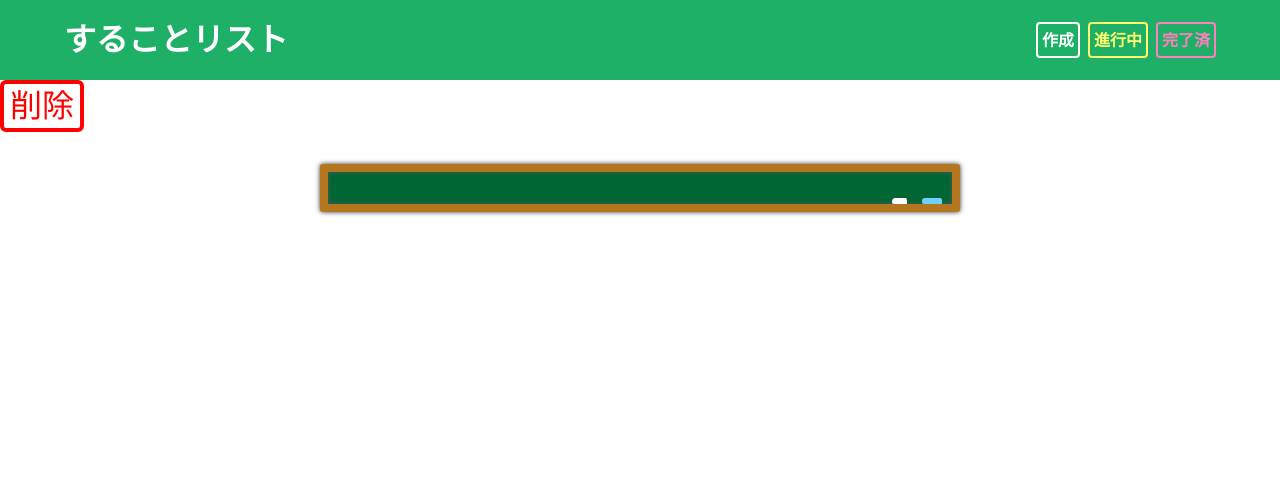
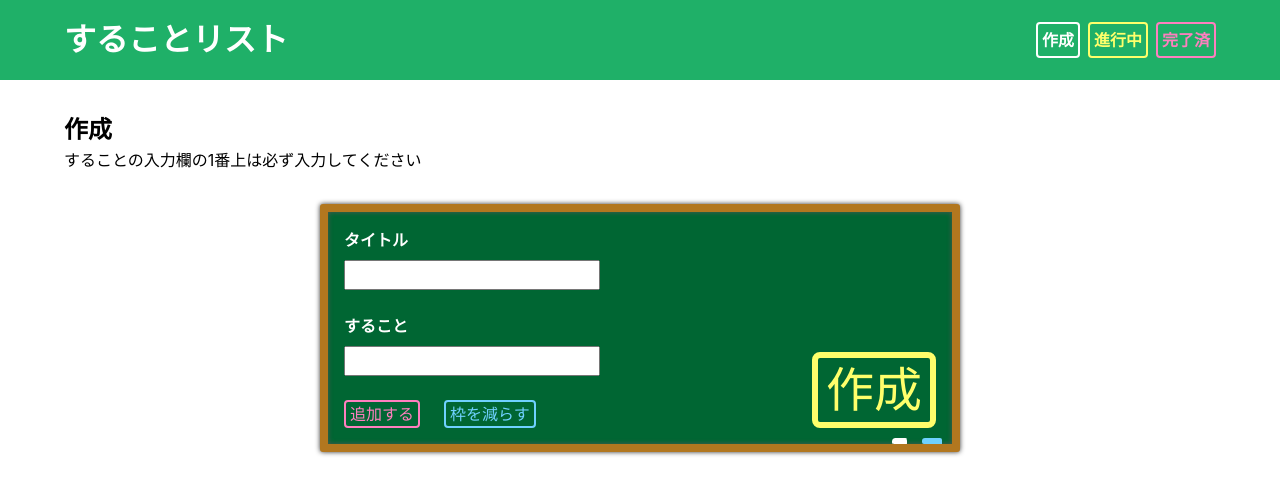
Before and after one commit to kamiyakoh/todoapp--react, a React (Create React App) app: page / in a window 1280 px wide. Shown: the top 494 px of the page. Built offline with nearby package versions, Linux system fonts and the light colour scheme.

Commit message:
New.jsx作成

```diff
--- a/package.json
+++ b/package.json
@@ -45,7 +45,7 @@
     "eslint-config-airbnb": "^19.0.4",
     "eslint-plugin-import": "^2.25.3",
     "eslint-plugin-jsx-a11y": "^6.5.1",
-    "eslint-plugin-react": "^7.28.0",
+    "eslint-plugin-react": "^7.32.2",
     "eslint-plugin-react-hooks": "^4.3.0"
   }
 }
--- a/src/App.jsx
+++ b/src/App.jsx
@@ -2,25 +2,9 @@ import React from 'react';
 /** @jsxImportSource @emotion/react */
 import { css } from '@emotion/react';
 import Header from './Header';
-import Button from './Button';
-import Board from './Board';
+import New from './New';
 
 function App() {
-  const example = css`
-    --color: #f00;
-    --size: 2;
-  `;
-
-  const boardNew = css`
-    max-width: 640px;
-    width: 100%;
-    margin: 2em auto;
-  `;
-
-  const test1 = () => {
-    alert('propsテスト成功');
-  };
-
   return (
     <div className='App'>
       <Header />
@@ -29,10 +13,7 @@ function App() {
           padding-top: 80px;
         `}
       >
-        <Button cssName={example} onClick={test1}>
-          削除
-        </Button>
-        <Board cssName={boardNew}> </Board>
+        <New />
       </main>
     </div>
   );
--- /dev/null
+++ b/src/New.jsx
@@ -0,0 +1,141 @@
+import React from 'react';
+/** @jsxImportSource @emotion/react */
+import { css } from '@emotion/react';
+import Container from './Container';
+import Board from './Board';
+import Button from './Button';
+
+function New() {
+  const breakpoints = [600, 960];
+  const mq = breakpoints.map((bp) => `@media (width < ${bp}px)`);
+
+  const secNew = css`
+    padding: 32px 0 32px;
+  `;
+  const boardNew = css`
+    max-width: 640px;
+    width: 100%;
+    margin: 2em auto;
+  `;
+  const form = css`
+    display: flex;
+    justify-content: space-between;
+    align-items: flex-end;
+
+    ${mq[0]} {
+      flex-direction: column;
+      justify-content: flex-start;
+      align-items: flex-start;
+      gap: 24px;
+    }
+
+    div {
+      * + * {
+        margin-top: 8px;
+      }
+      button + button {
+        margin-top: 24px;
+      }
+    }
+  `;
+  const fwBold = css`
+    font-weight: bold;
+  `;
+  const pink = css`
+    --color: #ff7fbf;
+  `;
+  const blue = css`
+    --color: #6fd1ff;
+  `;
+  const yellow = css`
+    --color: #ffff6b;
+  `;
+  const size3 = css`
+    --size: 3;
+  `;
+
+  const addTask = () => {
+    const taskInputs = document.getElementById('taskInputs');
+    const addInput = document.createElement('input');
+    addInput.type = 'text';
+    addInput.name = 'task';
+
+    taskInputs.appendChild(addInput);
+  };
+  const reduceTask = () => {
+    const taskInputs = document.getElementById('taskInputs');
+    const taskLength = document.getElementsByName('task').length;
+    if (taskLength > 1) {
+      const lastInput = taskInputs.lastElementChild;
+      lastInput.remove();
+    }
+  };
+  const submit = (e) => {
+    e.preventDefault();
+    const newTitle = document.getElementById('newTitle').value;
+    const newTasks = document.getElementsByName('task');
+    const newTasksValue = [];
+    newTasks.forEach((item) => {
+      if (item.value) {
+        newTasksValue.push(item.value);
+      }
+    });
+    console.log(newTitle);
+    console.log(newTasksValue);
+  };
+  return (
+    <section id='l-new' css={secNew}>
+      <Container>
+        <h2>作成</h2>
+        <p>することの入力欄の1番上は必ず入力してください</p>
+        <Board cssName={boardNew}>
+          <form action='' method='GET' name='new' css={form}>
+            <div>
+              <label htmlFor='newTitle'>
+                <span css={fwBold}>タイトル</span>
+                <br />
+                <input type='text' id='newTitle' />
+                <br />
+              </label>
+              <label htmlFor='task'>
+                <span css={fwBold}>すること</span>
+                <br />
+                <div id='taskInputs'>
+                  <input type='text' name='task' id='taskInput0' required />
+                </div>
+              </label>
+              <Button cssName={pink} onClick={addTask}>
+                追加する
+              </Button>
+              <Button
+                cssName={[
+                  blue,
+                  css`
+                    margin-left: 24px;
+                  `,
+                ]}
+                onClick={reduceTask}
+              >
+                枠を減らす
+              </Button>
+            </div>
+            <Button
+              isSubmit
+              cssName={[
+                yellow,
+                size3,
+                css`
+                  align-self: flex-end;
+                `,
+              ]}
+              onClick={submit}
+            >
+              作成
+            </Button>
+          </form>
+        </Board>
+      </Container>
+    </section>
+  );
+}
+export default New;
--- a/src/index.css
+++ b/src/index.css
@@ -152,5 +152,6 @@ input[type='checkbox'] {
 }
 
 input[type='text'] {
+  display: block;
   width: 100%;
 }
```
Also changed, not shown: .eslintrc.json, 2 other files (tests, documents, lock files or other folders).
